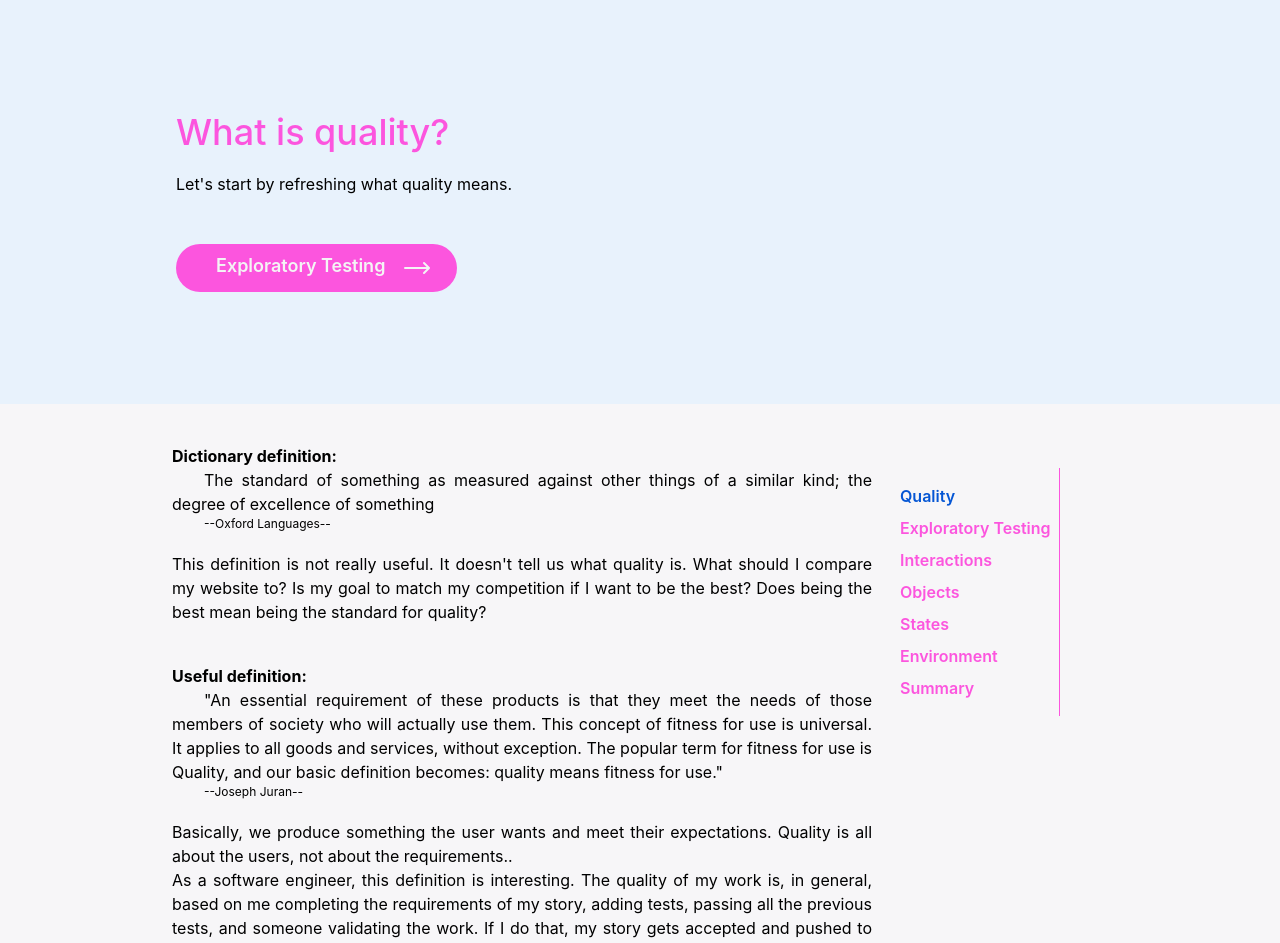
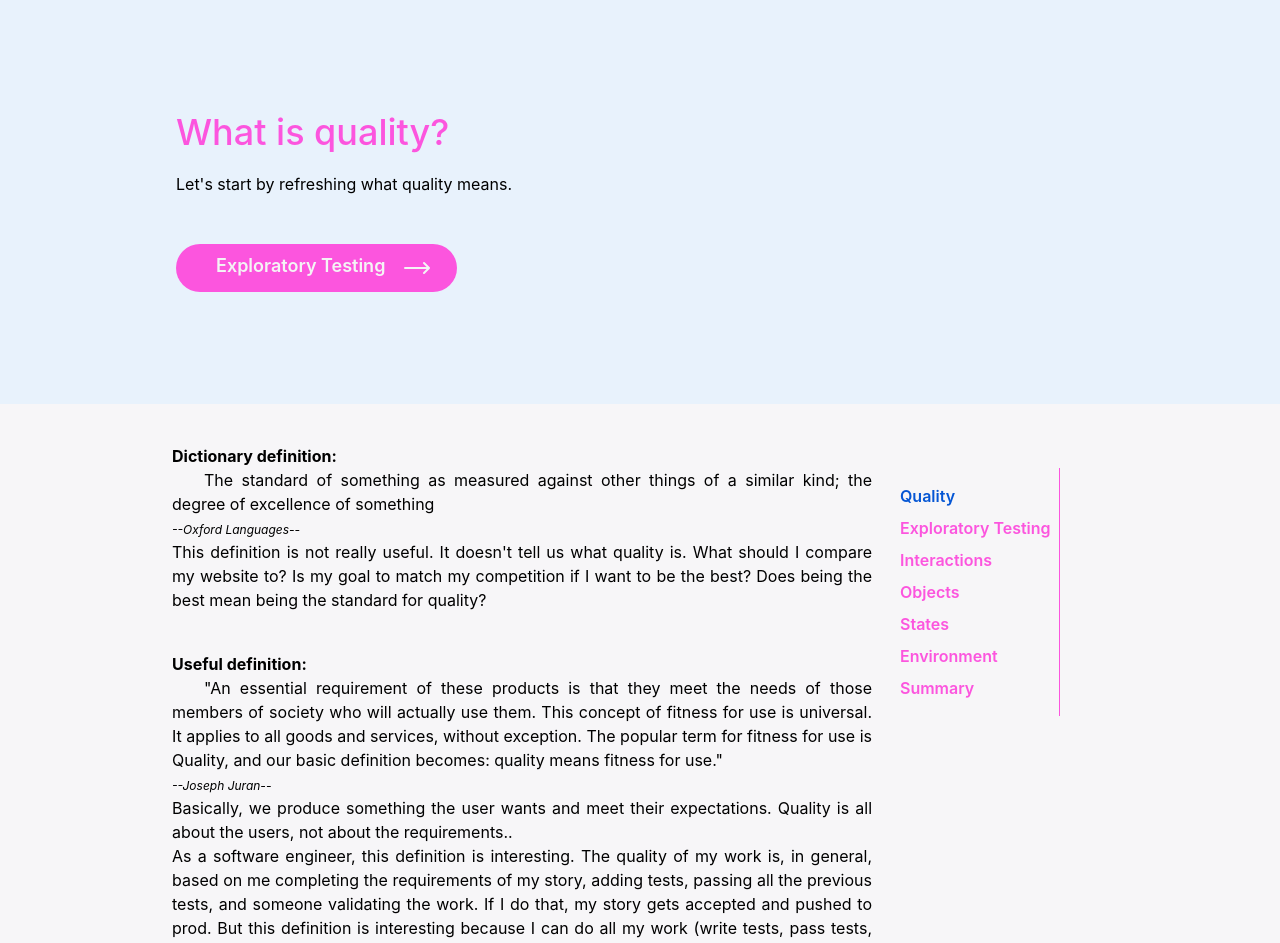
Before and after one commit to willot/Quality, a React (Create React App) app: page / in a window 1280 px wide. Shown: the top 943 px of the page. Built offline with nearby package versions, Linux system fonts and the light colour scheme.

Commit message:
refactor html component used and put the footer at bottom of the page

```diff
--- a/src/components/LayoutWrapper.tsx
+++ b/src/components/LayoutWrapper.tsx
@@ -113,19 +113,21 @@ export const LayoutWrapper = ({
                 return (<section className="px-4 text-left w-full py-28 md:w-10/12 lg:w-9/12 xl:w8/12 2xl:w-7/12">
                     <h1 className="text-4xl font-medium pb-5 text-pink">What is quality?</h1>
                     <p className="pb-8">Let's start by refreshing what quality means.</p>
-                    <NavButton text={buttonFlow.quality.button2.text} linkUrl={buttonFlow.quality.button2.link}/>
+                    <nav>
+                        <NavButton text={buttonFlow.quality.button2.text} linkUrl={buttonFlow.quality.button2.link}/>
+                    </nav>
                 </section>)
             }
             case "exploratoryTesting" : {
                 return (<section className="px-4 text-left w-full py-28 md:w-10/12 lg:w-9/12 xl:w8/12 2xl:w-7/12">
                     <h1 className="text-4xl text-left font-medium pb-5 text-pink">Exploratory testing </h1>
                     <p className="pb-8">Introduction to exploratory testing.</p>
-                    <section className="flex flex-row items-center space-x-4">
+                    <nav className="flex flex-row items-center space-x-4">
                         <NavButton text={buttonFlow.exploratoryTesting.button1.text}
                                    linkUrl={buttonFlow.exploratoryTesting.button1.link} left={true}/>
                         <NavButton text={buttonFlow.exploratoryTesting.button2.text}
                                    linkUrl={buttonFlow.exploratoryTesting.button2.link}/>
-                    </section>
+                    </nav>
                 </section>)
             }
             case "interactions" : {
@@ -135,12 +137,12 @@ export const LayoutWrapper = ({
                             application</h1>
                         <p className="pb-8">Explaining how to change the way you interact with your application to find
                             issues and bugs.</p>
-                        <section className="flex flex-row items-center space-x-4">
+                        <nav className="flex flex-row items-center space-x-4">
                             <NavButton text={buttonFlow.interactions.button1.text}
                                        linkUrl={buttonFlow.interactions.button1.link} left={true}/>
                             <NavButton text={buttonFlow.interactions.button2.text}
                                        linkUrl={buttonFlow.interactions.button2.link}/>
-                        </section>
+                        </nav>
                     </section>
                 )
             }
@@ -149,12 +151,12 @@ export const LayoutWrapper = ({
                     <section className="px-4 text-left w-full py-28 md:w-10/12 lg:w-9/12 xl:w8/12 2xl:w-7/12">
                         <h1 className="text-4xl text-left font-medium pb-5 text-pink">Dealing with Objects</h1>
                         <p className="pb-8">Understanding the objects in your application.</p>
-                        <section className="flex flex-row items-center space-x-4">
+                        <nav className="flex flex-row items-center space-x-4">
                             <NavButton text={buttonFlow.entities.button1.text}
                                        linkUrl={buttonFlow.entities.button1.link} left={true}/>
                             <NavButton text={buttonFlow.entities.button2.text}
                                        linkUrl={buttonFlow.entities.button2.link}/>
-                        </section>
+                        </nav>
                     </section>
                 )
             }
@@ -164,11 +166,11 @@ export const LayoutWrapper = ({
                         <h1 className="text-4xl text-left font-medium pb-5 text-pink">States and changing states</h1>
                         <p className="pb-8">Demonstrating the importance of understanding transitions between different
                             states in your application.</p>
-                        <section className="flex flex-row items-center space-x-4">
+                        <nav className="flex flex-row items-center space-x-4">
                             <NavButton text={buttonFlow.states.button1.text} linkUrl={buttonFlow.states.button1.link}
                                        left={true}/>
                             <NavButton text={buttonFlow.states.button2.text} linkUrl={buttonFlow.states.button2.link}/>
-                        </section>
+                        </nav>
                     </section>
                 )
             }
@@ -179,12 +181,12 @@ export const LayoutWrapper = ({
                             environment</h1>
                         <p className="pb-8">Learning how the environment around your application affect the user
                             experience.</p>
-                        <section className="flex flex-row items-center space-x-4">
+                        <nav className="flex flex-row items-center space-x-4">
                             <NavButton text={buttonFlow.environment.button1.text}
                                        linkUrl={buttonFlow.environment.button1.link} left={true}/>
                             <NavButton text={buttonFlow.environment.button2.text}
                                        linkUrl={buttonFlow.environment.button2.link}/>
-                        </section>
+                        </nav>
                     </section>
                 )
             }
@@ -193,12 +195,12 @@ export const LayoutWrapper = ({
                     <section className="px-4 text-left w-full py-28 md:w-10/12 lg:w-9/12 xl:w8/12 2xl:w-7/12">
                         <h1 className="text-4xl text-left font-medium pb-5 text-pink">Summary</h1>
                         <p className="pb-8">Summarize your learning on exploratory testing.</p>
-                        <section className="flex flex-row items-center space-x-4">
+                        <nav className="flex flex-row items-center space-x-4">
                             <NavButton text={buttonFlow.summary.button1.text} linkUrl={buttonFlow.summary.button1.link}
                                        left={true}/>
                             <NavButton text={buttonFlow.summary.button2.text}
                                        linkUrl={buttonFlow.summary.button2.link}/>
-                        </section>
+                        </nav>
                     </section>
                 )
             }
@@ -247,11 +249,11 @@ export const LayoutWrapper = ({
     const sideBar = () => {
         if (showSideNavBar) {
             return (
-                <section className="relative pt-16 col-span-3">
+                <aside className="relative pt-16 col-span-3">
                     <section className="fixed flex flex-col py-4 pl-6 pr-2 space-y-2  border-r border-pink">
                         {listOfLink()}
                     </section>
-                </section>)
+                </aside>)
         } else {
             return null;
         }
@@ -270,7 +272,7 @@ export const LayoutWrapper = ({
         if (!showSideNavBar) {
             return (
                 <>
-                    <section className="flex flex-row justify-end pt-2">
+                    <div className="flex flex-row justify-end pt-2">
                         <button
                             className="flex flex-row justify-center"
                             ref={ref}
@@ -280,12 +282,12 @@ export const LayoutWrapper = ({
                         >
                             <Bars3Icon className="h8 w-8"/>
                         </button>
-                    </section>
+                    </div>
                     {isVisible && (
-                        <section
+                        <nav
                             className="absolute w-9/12 flex right-7 flex-col pt-4 pl-4 space-y-1 bg-white rounded-xl">
                             {listOfLink()}
-                        </section>
+                        </nav>
                     )
                     }
                 </>
@@ -295,27 +297,29 @@ export const LayoutWrapper = ({
 
 
     return (
-        <section className="relative ">
-            <section className='bg-blue-light w-full flex flex-row justify-center'>
+        <main className="flex flex-col h-screen justify-between">
+            <header className='bg-blue-light w-full flex flex-row justify-center'>
                 {sectionsIntro(section)}
                 {showSideBarIcon()}
-            </section>
+            </header>
             <section className="flex flex-row justify-center">
                 <section
                     className="bg-white-bg h-full text-black text-justify grid grid-cols-12 px-2 w-full md:w-10/12 lg:w-9/12 xl:w8/12 2xl:w-7/12">
-                    <section className={showSideNavBar ? "col-span-9" : "col-span-12"}>
-
+                    <article className={showSideNavBar ? "col-span-9" : "col-span-12"}>
                         {children}
-                    </section>
+                    </article>
                     {sideBar()}
                 </section>
             </section>
-            <section className="bg-blue-light flex flex-row justify-end pl-2 pr-2 md:pr-16 py-8 w-full m-auto bottom-0">
-                {buttonFlow[pageName].button1.text !== "" &&
-                <NavButton text={buttonFlow[pageName].button1.text} linkUrl={buttonFlow[pageName].button1.link}
-                           left={true}/>}
-                <NavButton text={buttonFlow[pageName].button2.text} linkUrl={buttonFlow[pageName].button2.link}/>
-            </section>
-        </section>
+            <footer className="bg-blue-light">
+                <nav
+                    className="flex flex-row justify-between pl-2 pr-2 md:pr-16 py-8 w-full md:w-10/12 lg:w-9/12 xl:w8/12 2xl:w-7/12 m-auto">
+                    {buttonFlow[pageName].button1.text !== "" &&
+                    <NavButton text={buttonFlow[pageName].button1.text} linkUrl={buttonFlow[pageName].button1.link}
+                               left={true}/>}
+                    <NavButton text={buttonFlow[pageName].button2.text} linkUrl={buttonFlow[pageName].button2.link}/>
+                </nav>
+            </footer>
+        </main>
     )
 }
--- a/src/pages/Home.tsx
+++ b/src/pages/Home.tsx
@@ -104,25 +104,25 @@ export const Home = () => {
             <section className="bg-white-bg h-full text-black text-justify py-10 px-1">
                 <section className="pb-10">
                     <h2 className="font-bold">Dictionary definition:</h2>
-                    <p className="indent-8">The standard of something as measured against other things of a similar
+                    <blockquote className="indent-8">The standard of something as measured against other things of a similar
                         kind;
-                        the degree of excellence of something</p>
-                    <p className="text-xs indent-8 pb-5">--Oxford Languages--</p>
+                        the degree of excellence of something</blockquote>
+                    <cite className="text-xs indent-8 pb-5">--Oxford Languages--</cite>
                     <p>This definition is not really useful. It doesn't tell us what quality is. What should I compare
                         my website to? Is my goal to match my competition if I want to be the best? Does being the best
                         mean being the standard for quality?</p>
                 </section>
                 <section className="pb-10">
                     <h2 className="font-bold">Useful definition:</h2>
-                    <p className="indent-8">
+                    <blockquote className="indent-8">
                         "An essential requirement of these products is that they meet the needs of those members of
                         society
                         who will actually use them. This concept of fitness for use is universal. It applies to all
                         goods
                         and services, without exception. The popular term for fitness for use is Quality, and our basic
                         definition becomes: quality means fitness for use."
-                    </p>
-                    <p className="text-xs indent-8 pb-5">--Joseph Juran--</p>
+                    </blockquote>
+                    <cite className="text-xs indent-8 pb-5">--Joseph Juran--</cite>
                     <p>
                         Basically, we produce something the user wants and meet their expectations. Quality is all about
                         the users, not about the requirements..
```
